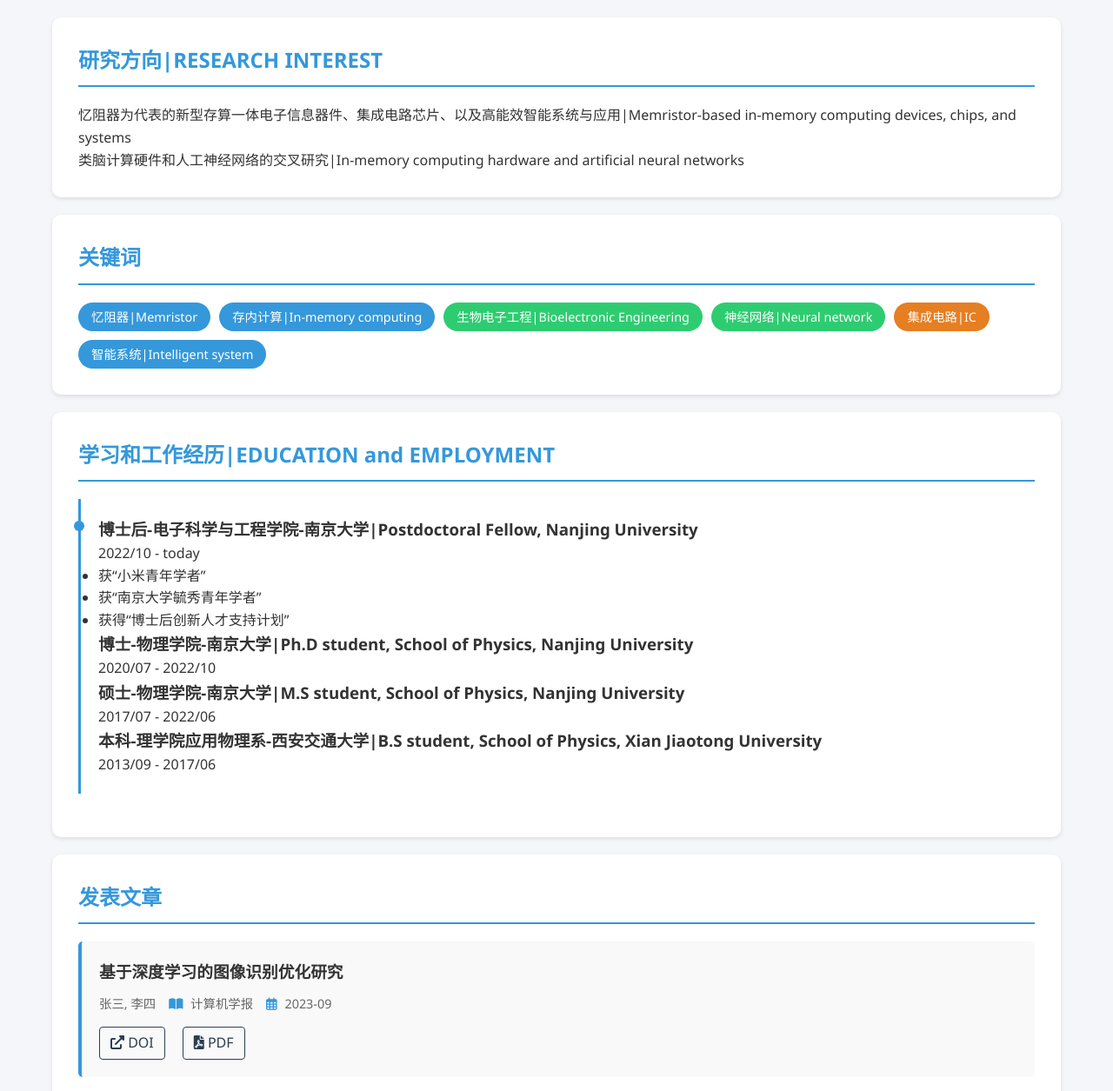
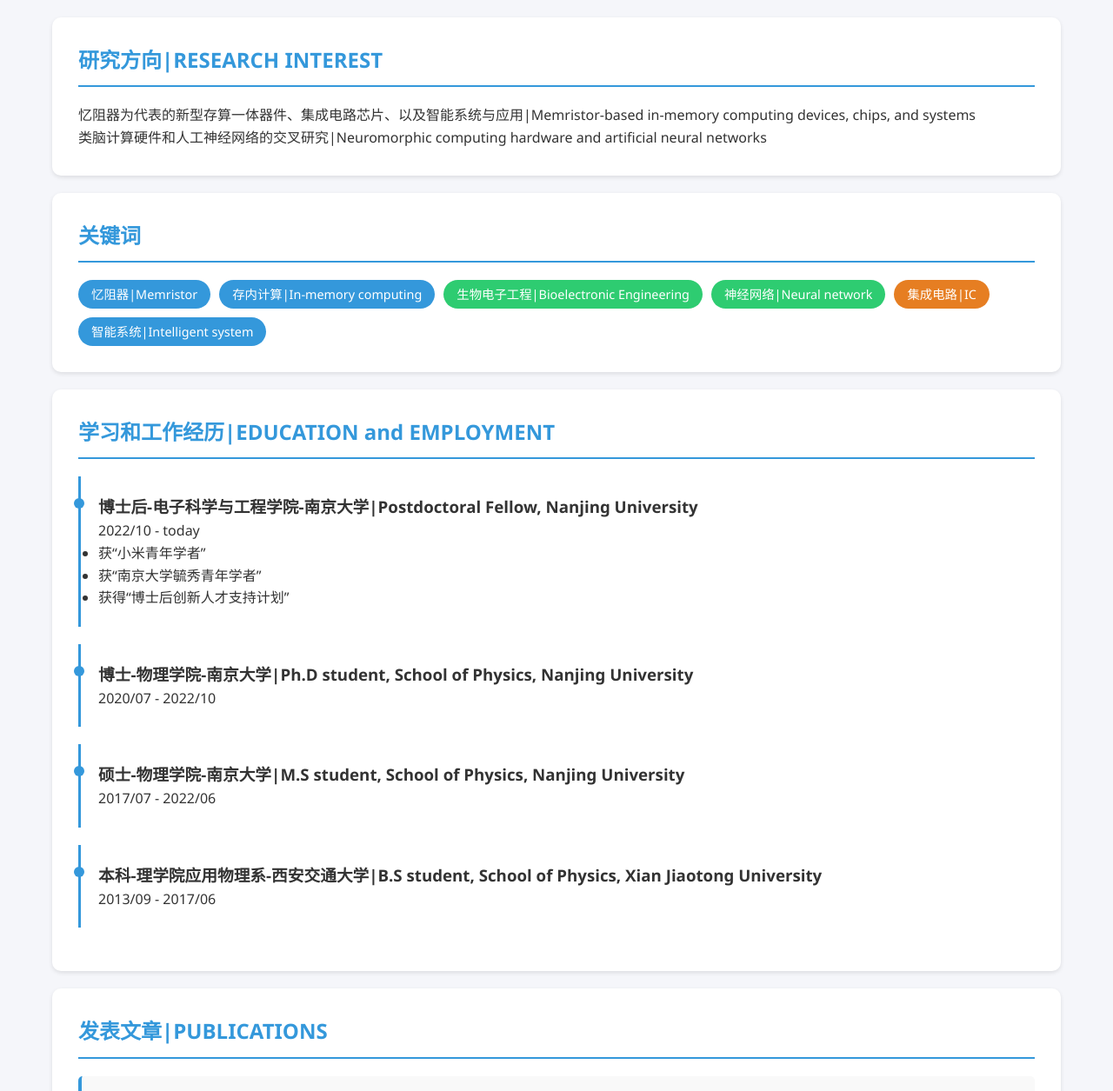
Before and after one commit to CongNJU/CongNJU.github.io, a plain HTML site: page index.html in a window 1280 px wide. Shown: the part 400-1655 px from the top of the page at 87% size. Drawn offline with Linux system fonts and the light colour scheme.

Commit message:
Update index.html

```diff
--- a/index.html
+++ b/index.html
@@ -143,8 +143,8 @@
     <div class="container">
         <section>
             <h2>研究方向|RESEARCH INTEREST</h2>
-            <p>忆阻器为代表的新型存算一体电子信息器件、集成电路芯片、以及高能效智能系统与应用|Memristor-based in-memory computing devices, chips, and systems</p>
-            <p>类脑计算硬件和人工神经网络的交叉研究|In-memory computing hardware and artificial neural networks</p>
+            <p>忆阻器为代表的新型存算一体器件、集成电路芯片、以及智能系统与应用|Memristor-based in-memory computing devices, chips, and systems</p>
+            <p>类脑计算硬件和人工神经网络的交叉研究|Neuromorphic computing hardware and artificial neural networks</p>
         </section>
 
         <section>
@@ -170,18 +170,25 @@
                         <li>获“南京大学毓秀青年学者”</li>
                         <li>获得“博士后创新人才支持计划”</li>
                     </ul>
+                </div>
+                <div class="timeline-item">
                     <h3>博士-物理学院-南京大学|Ph.D student, School of Physics, Nanjing University</h3>
                     <p class="text-muted">2020/07 - 2022/10</p>
+                </div>
+                <div class="timeline-item">
                     <h3>硕士-物理学院-南京大学|M.S student, School of Physics, Nanjing University</h3>
                     <p class="text-muted">2017/07 - 2022/06</p>
+                </div>
+                <div class="timeline-item">
                     <h3>本科-理学院应用物理系-西安交通大学|B.S student, School of Physics, Xian Jiaotong University</h3>
                     <p class="text-muted">2013/09 - 2017/06</p>
                 </div>
 
+
             </div>
         </section>
         <section>
-            <h2>发表文章</h2>
+            <h2>发表文章|PUBLICATIONS</h2>
             <div class="articles-container">
                 <!-- 单篇文章示例 -->
                 <div class="article-item">
```
